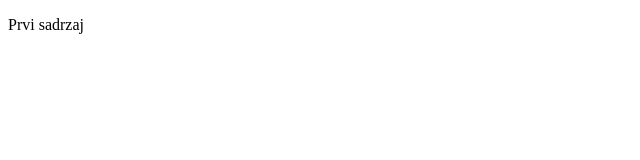
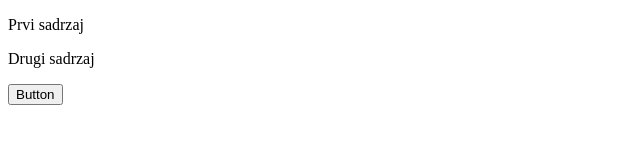
Before and after one commit to Maruska88/Git-Demo, a plain HTML site: page index.html in a window 1280 px wide. Shown: the whole page, without its empty margins (0-640 px from the left). Drawn offline with Linux system fonts and the light colour scheme.

Commit message:
Button commit

```diff
--- a/index.html
+++ b/index.html
@@ -7,5 +7,7 @@
 </head>
 <body>
   <p>Prvi sadrzaj</p>
+  <p>Drugi sadrzaj</p>
+  <button>Button</button>
 </body>
 </html>
```
